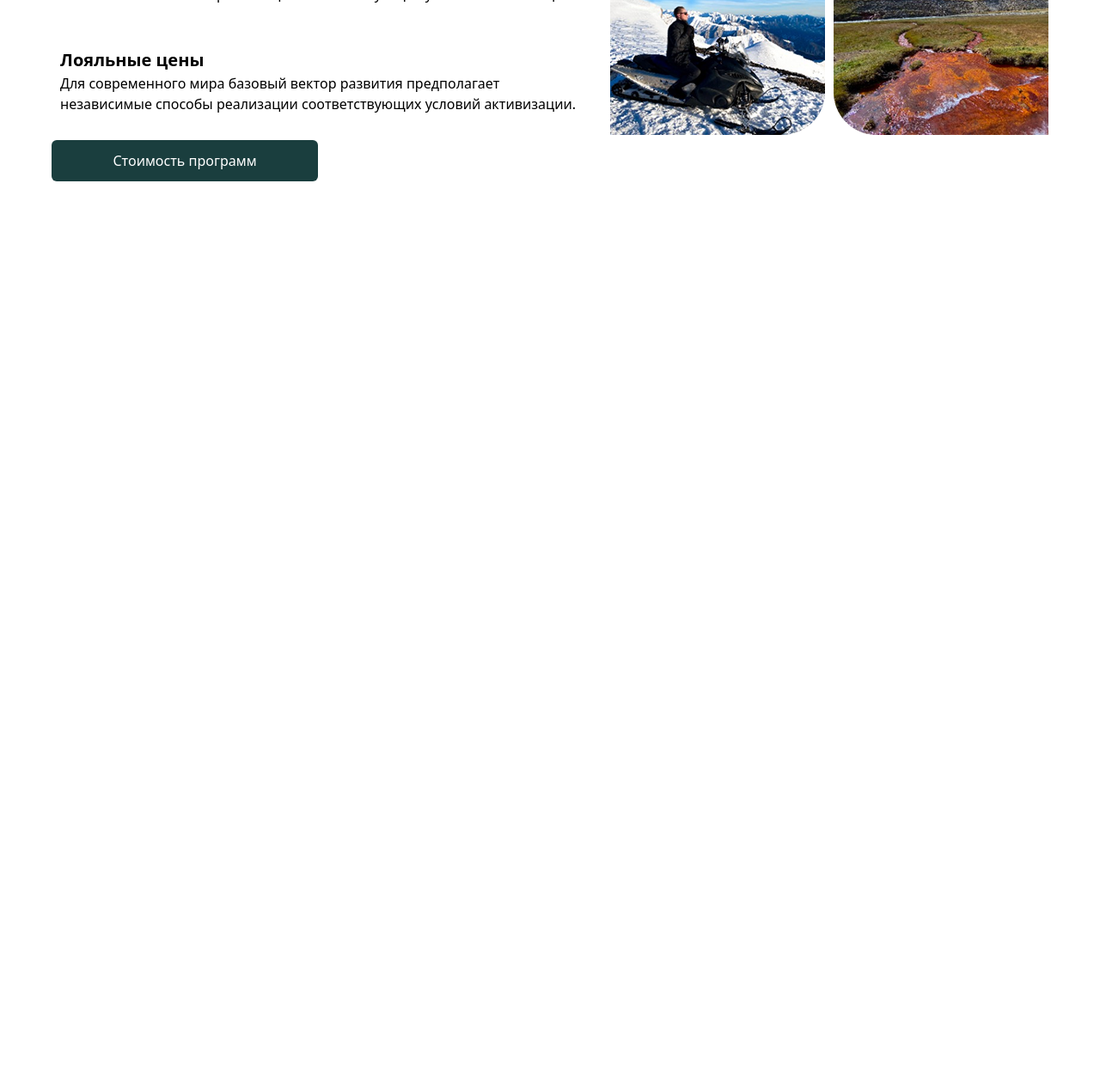
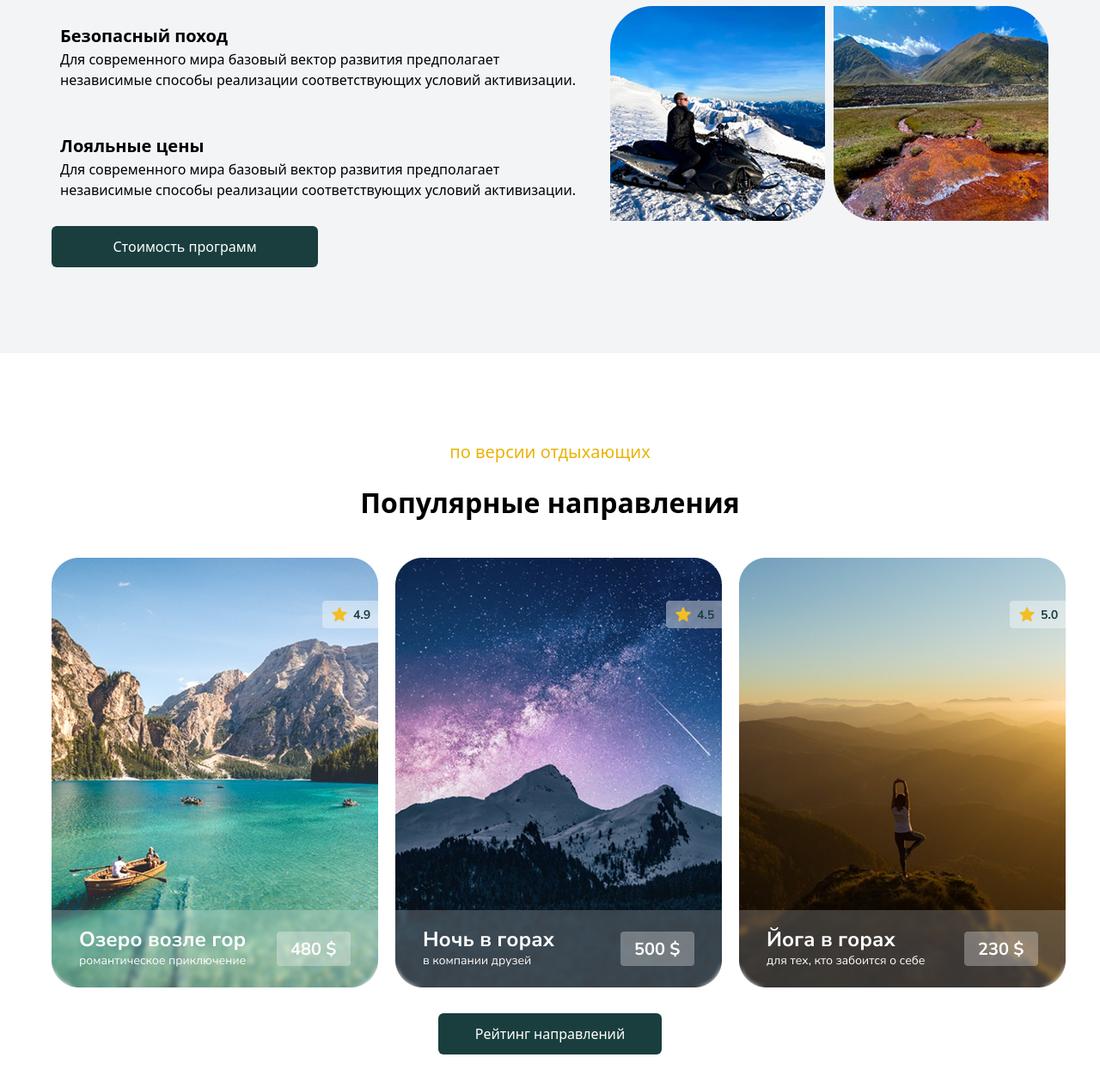
Before and after one commit to bilolrahimov/server, a website: page src/index.html in a window 1280 px wide. Shown: the part 1813-3079 px from the top of the page at 86% size. Before the commit the page ends 2024 px from the top, so only its background shows below. Drawn offline with nearby package versions, Linux system fonts and the light colour scheme; files that its build step writes are made by us from their sources.

Commit message:
bilol branch

```diff
--- a/src/index.html
+++ b/src/index.html
@@ -41,11 +41,15 @@
             <img class="w-[370px]" src="./assets/Group 1.png" alt="">
         </aside>
         <aside>
-            <h1 class="text-[25px] font-bold lg:text-[30px]">Исследуйте все горные массивы <br class="hidden lg:block"> мира вместе с нами</h1>
-            <p class="py-[30px]">Его корни уходят в один фрагмент классической латыни 45 года <br class="hidden lg:block"> н.э., то есть более двух
+            <h1 class="text-[25px] font-bold lg:text-[30px]">Исследуйте все горные массивы <br class="hidden lg:block">
+                мира вместе с нами</h1>
+            <p class="py-[30px]">Его корни уходят в один фрагмент классической латыни 45 года <br
+                    class="hidden lg:block"> н.э., то есть более двух
                 тысячелетий назад.
-                Ричард МакКлинток, <br class="hidden lg:block"> профессор латыни из колледжа Hampden-Sydney, штат <br class="hidden lg:block"> Вирджиния, взял одно из самых
-                странных слов в Lorem Ipsum, <br class="hidden lg:block"> "consectetur"и занялся его поисками в классической латинской <br class="hidden lg:block"> литературе.
+                Ричард МакКлинток, <br class="hidden lg:block"> профессор латыни из колледжа Hampden-Sydney, штат <br
+                    class="hidden lg:block"> Вирджиния, взял одно из самых
+                странных слов в Lorem Ipsum, <br class="hidden lg:block"> "consectetur"и занялся его поисками в
+                классической латинской <br class="hidden lg:block"> литературе.
             </p>
             <div class="flex flex-col mx-[70px] mb-[50px] lg:mx-[0px] lg:mr-[250px]">
                 <button class="px-[30px] py-[12px] bg-[#1a3e3e] text-white rounded-md">Программа тура</button>
@@ -53,11 +57,13 @@
         </aside>
     </header>
 
-     <main class="px-[20px] lg:flex max-w-[1200px] m-auto justify-between lg:items-center">
+    <main class="bg-gray-100">
+        <main class="px-[20px] lg:flex max-w-[1200px] m-auto justify-between lg:items-center py-[100px]">
             <aside>
                 <p class="text-yellow-500 lg:text-[20px]">наше предложение</p>
                 <h1 class="text-[24px] font-bold lg:text-[30px]">Лучшие программы для тебя</h1>
-            <p class="py-[30px]">Его корни уходят в один фрагмент классической латыни 45 года <br class="hidden lg:block"> н.э., то есть более двух
+                <p class="py-[30px]">Его корни уходят в один фрагмент классической латыни 45 года <br
+                        class="hidden lg:block"> н.э., то есть более двух
                     тысячелетий назад.
                     Ричард МакКлинток,<br class="hidden lg:block"> профессор латыни из колледжа.</p>
                 <div class="flex flex-col gap-[50px]">
@@ -65,7 +71,8 @@
                         <img src="./assets/Group 16.png" alt="">
                         <div>
                             <h1 class="text-[20px] font-bold">Опытный гид</h1>
-                        <p>Для современного мира базовый вектор развития предполагает <br class="hidden lg:block"> независимые способы реализации
+                            <p>Для современного мира базовый вектор развития предполагает <br class="hidden lg:block">
+                                независимые способы реализации
                                 соответствующих условий активизации.</p>
                         </div>
                     </div>
@@ -73,7 +80,8 @@
                         <img src="./assets/Group 17 (1).png" alt="">
                         <div>
                             <h1 class="text-[20px] font-bold">Безопасный поход</h1>
-                        <p>Для современного мира базовый вектор развития предполагает<br class="hidden lg:block"> независимые способы реализации
+                            <p>Для современного мира базовый вектор развития предполагает<br class="hidden lg:block">
+                                независимые способы реализации
                                 соответствующих условий активизации.</p>
                         </div>
                     </div>
@@ -81,7 +89,8 @@
                         <img src="./assets/Group 18 (1).png" alt="">
                         <div>
                             <h1 class="text-[20px] font-bold">Лояльные цены</h1>
-                        <p>Для современного мира базовый вектор развития предполагает<br class="hidden lg:block"> независимые способы реализации
+                            <p>Для современного мира базовый вектор развития предполагает<br class="hidden lg:block">
+                                независимые способы реализации
                                 соответствующих условий активизации.</p>
                         </div>
                     </div>
@@ -101,6 +110,23 @@
                 </div>
             </aside>
         </main>
+    </main>
+
+    <main class="px-[20px] max-w-[1200px] m-auto justify-between py-[100px]">
+        <div class="lg:text-center">
+            <p class="text-yellow-500 lg:text-[20px]">по версии отдыхающих</p>
+            <h1 class="text-[23px] font-bold py-[20px] lg:text-[32px]">Популярные направления</h1>
+        </div>
+        <div class="flex flex-col gap-[20px] lg:flex-row lg:pt-[20px]">
+            <img class="m-auto" src="./assets/popular_tour.png" alt="">
+            <img class="m-auto" src="./assets/popular_tour (1).png" alt="">
+            <img class="m-auto" src="./assets/popular_tour (2).png" alt="">
+        </div>
+        <div class="flex flex-col pt-[30px]">
+            <button class="bg-[#1a3e3e] text-white rounded-md py-[12px] mx-[50px] lg:mx-[450px]">Рейтинг
+                направлений</button>
+        </div>
+    </main>
 
 </body>
 
```
Also changed, not shown: src/assets/popular_tour (1).png (added), src/assets/popular_tour (2).png (added), src/assets/popular_tour.png (added). Lines whose indentation alone changed are shown as unchanged.
